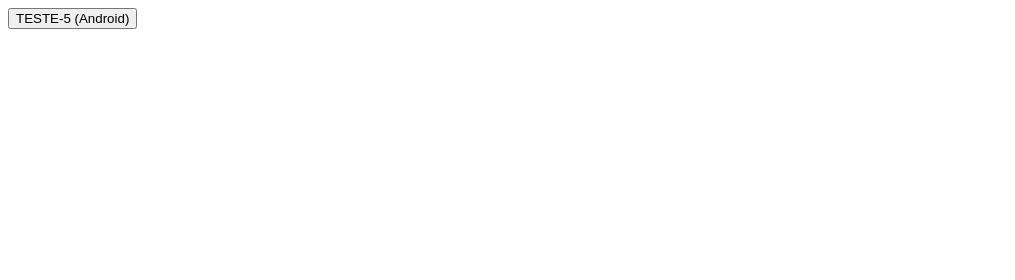
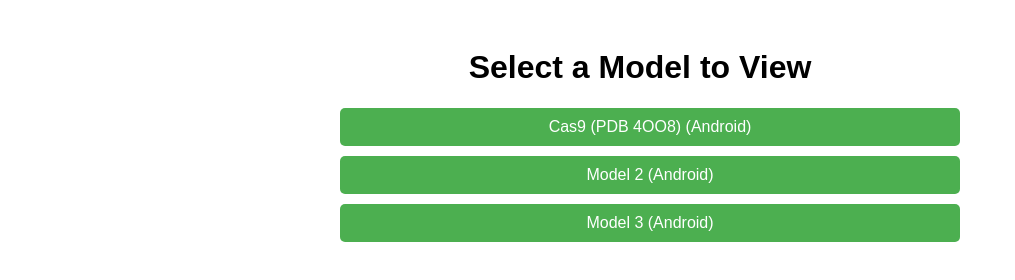
Before and after one commit to pmmontenegro/pmmontenegro.github.io, a plain HTML site: page index.html in a window 1280 px wide. Shown: the whole page, without its empty margins (0-1015 px from the left). Drawn offline with Linux system fonts and the light colour scheme.

Commit message:
Update index.html

```diff
--- a/index.html
+++ b/index.html
@@ -1,11 +1,70 @@
 <!DOCTYPE html>
 <html>
 <head>
-    <title>TESTE-5</title>
+    <title>AR Models</title>
+    <style>
+        body {
+            font-family: Arial, sans-serif;
+        }
+        .container {
+            max-width: 600px;
+            margin: 0 auto;
+            padding: 20px;
+            text-align: center;
+        }
+        .button {
+            display: block;
+            width: 100%;
+            padding: 10px;
+            margin: 10px 0;
+            background-color: #4CAF50;
+            color: white;
+            text-align: center;
+            text-decoration: none;
+            border-radius: 5px;
+            cursor: pointer;
+        }
+        .button:hover {
+            background-color: #45a049;
+        }
+    </style>
 </head>
 <body>
-    <button onclick="location.href='intent://arvr.google.com/scene-viewer/1.0?file=https://raw.githubusercontent.com/pmmontenegro/pmmontenegro.github.io/1f167dff65048529183cd5a014792d2f3f44ba09/4OO8.glb#Intent;scheme=https;package=com.google.android.googlequicksearchbox;action=android.intent.action.VIEW;S.browser_fallback_url=https%3A%2F%2Fdevelopers.google.com%2Far;end;'">
-         TESTE-5 (Android)
-    </button>
+    <div class="container">
+        <h1>Select a Model to View</h1>
+        <div id="model-list"></div>
+    </div>
+
+    <script>
+        // List of models with their names and file URLs
+        const models = [
+            {
+                name: 'Cas9 (PDB 4OO8)',
+                url: 'https://raw.githubusercontent.com/pmmontenegro/pmmontenegro.github.io/1f167dff65048529183cd5a014792d2f3f44ba09/4OO8.glb'
+            },
+            {
+                name: 'Model 2',
+                url: 'https://raw.githubusercontent.com/pmmontenegro/pmmontenegro.github.io/main/model2.glb'
+            },
+            {
+                name: 'Model 3',
+                url: 'https://raw.githubusercontent.com/pmmontenegro/pmmontenegro.github.io/main/model3.glb'
+            }
+            // Add more models as needed
+        ];
+
+        // Get the model list container
+        const modelList = document.getElementById('model-list');
+
+        // Generate a button for each model
+        models.forEach(model => {
+            const button = document.createElement('a');
+            button.className = 'button';
+            button.innerText = model.name;
+            button.href = `intent://arvr.google.com/scene-viewer/1.0?file=${encodeURIComponent(model.url)}#Intent;scheme=https;package=com.google.android.googlequicksearchbox;action=android.intent.action.VIEW;S.browser_fallback_url=https%3A%2F%2Fdevelopers.google.com%2Far;end;`;
+            button.innerText += " (Android)";
+            modelList.appendChild(button);
+        });
+    </script>
 </body>
 </html>
```
